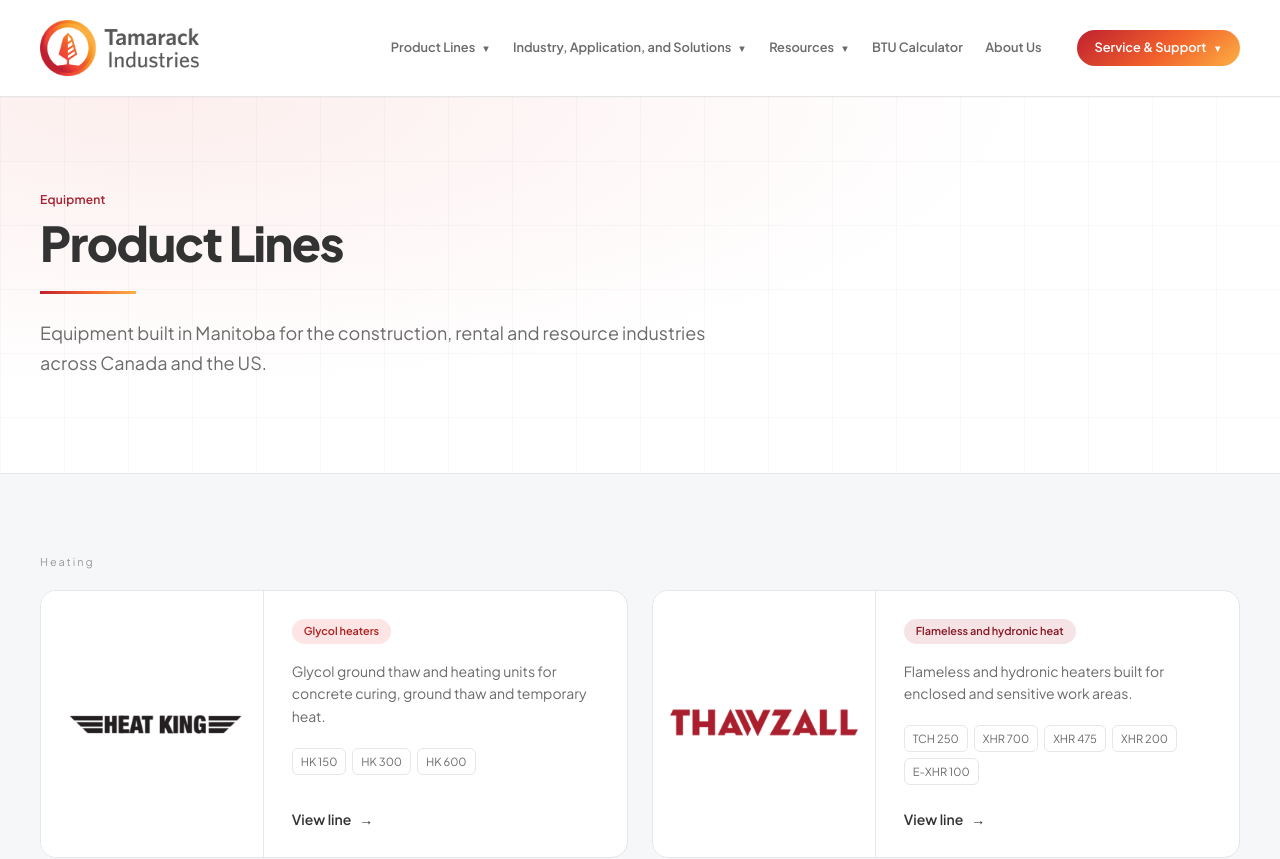
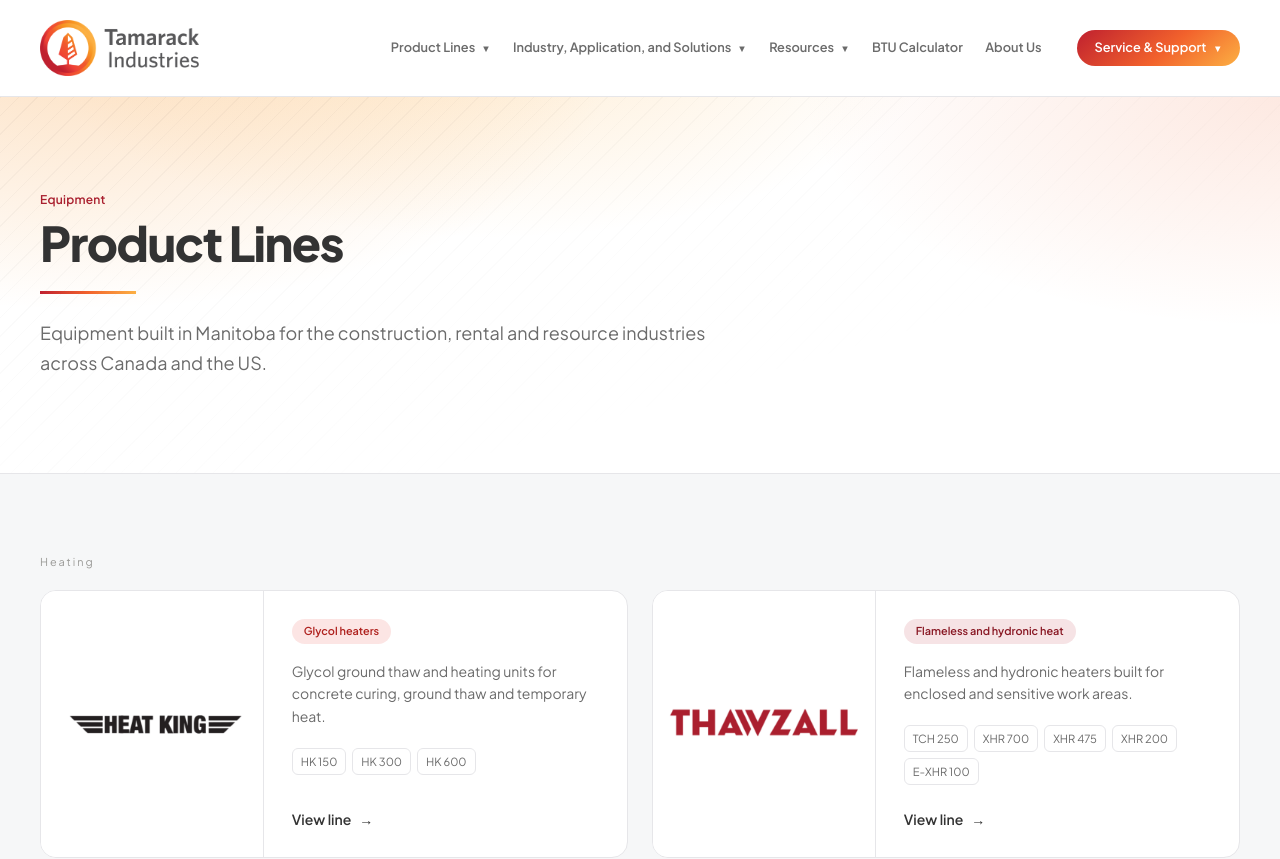
Before and after one commit to ryan-mckee-64/tamarack-website, a Next.js app: page /products in a window 1280 px wide. Shown: the top 859 px of the page. Built offline with nearby package versions, Linux system fonts and the light colour scheme.

Commit message:
Changed Color Gradient / Background on Product Lines Page

```diff
--- a/app/globals.css
+++ b/app/globals.css
@@ -346,3 +346,59 @@
 .line-card:hover .line-card-cta {
   color: var(--accent);
 }
+
+/* ============================================================
+   PAGE HEADER — warm gradient bloom with fine diagonal hatching
+   ============================================================ */
+.page-hero {
+  position: relative;
+  overflow: hidden;
+  background-color: var(--surface);
+}
+
+/* Soft amber bloom, warmest at the top left where the headline sits */
+.page-hero::before {
+  content: "";
+  position: absolute;
+  inset: 0;
+  pointer-events: none;
+  background:
+    radial-gradient(
+      60% 95% at 6% -10%,
+      color-mix(in srgb, var(--grad-4) 26%, transparent) 0%,
+      transparent 70%
+    ),
+    radial-gradient(
+      50% 80% at 38% -20%,
+      color-mix(in srgb, var(--grad-5) 24%, transparent) 0%,
+      transparent 72%
+    ),
+    radial-gradient(
+      55% 90% at 100% 0%,
+      color-mix(in srgb, var(--grad-3) 14%, transparent) 0%,
+      transparent 68%
+    );
+}
+
+/* Fine diagonal hatching, faded out before it reaches the content */
+.page-hero::after {
+  content: "";
+  position: absolute;
+  inset: 0;
+  pointer-events: none;
+  background-image: repeating-linear-gradient(
+    -45deg,
+    rgba(51, 51, 51, 0.045) 0 1px,
+    transparent 1px 13px
+  );
+  -webkit-mask-image: linear-gradient(
+    to bottom right,
+    rgba(0, 0, 0, 0.9),
+    transparent 70%
+  );
+  mask-image: linear-gradient(
+    to bottom right,
+    rgba(0, 0, 0, 0.9),
+    transparent 70%
+  );
+}
--- a/app/products/page.tsx
+++ b/app/products/page.tsx
@@ -29,16 +29,8 @@
   return (
     <main className="bg-[var(--surface-2)]">
       {/* Header */}
-      <section className="relative overflow-hidden border-b border-[color:var(--line)] bg-[var(--surface)]">
-        <div className="blueprint-grid pointer-events-none absolute inset-0 opacity-60" />
-        <div
-          className="pointer-events-none absolute inset-0"
-          style={{
-            background:
-              "radial-gradient(ellipse at 12% 0%, var(--orange-tint) 0%, transparent 55%)",
-          }}
-        />
-        <div className="relative mx-auto max-w-[1280px] px-6 py-20 md:px-10 md:py-24">
+      <section className="page-hero border-b border-[color:var(--line)]">
+        <div className="relative z-10 mx-auto max-w-[1280px] px-6 py-20 md:px-10 md:py-24">
           <p className="tech-label text-[color:var(--ember)]">Equipment</p>
           <h1 className="font-display mt-3 text-4xl font-extrabold tracking-[-0.03em] text-[color:var(--ink)] sm:text-5xl">
             Product Lines
```
